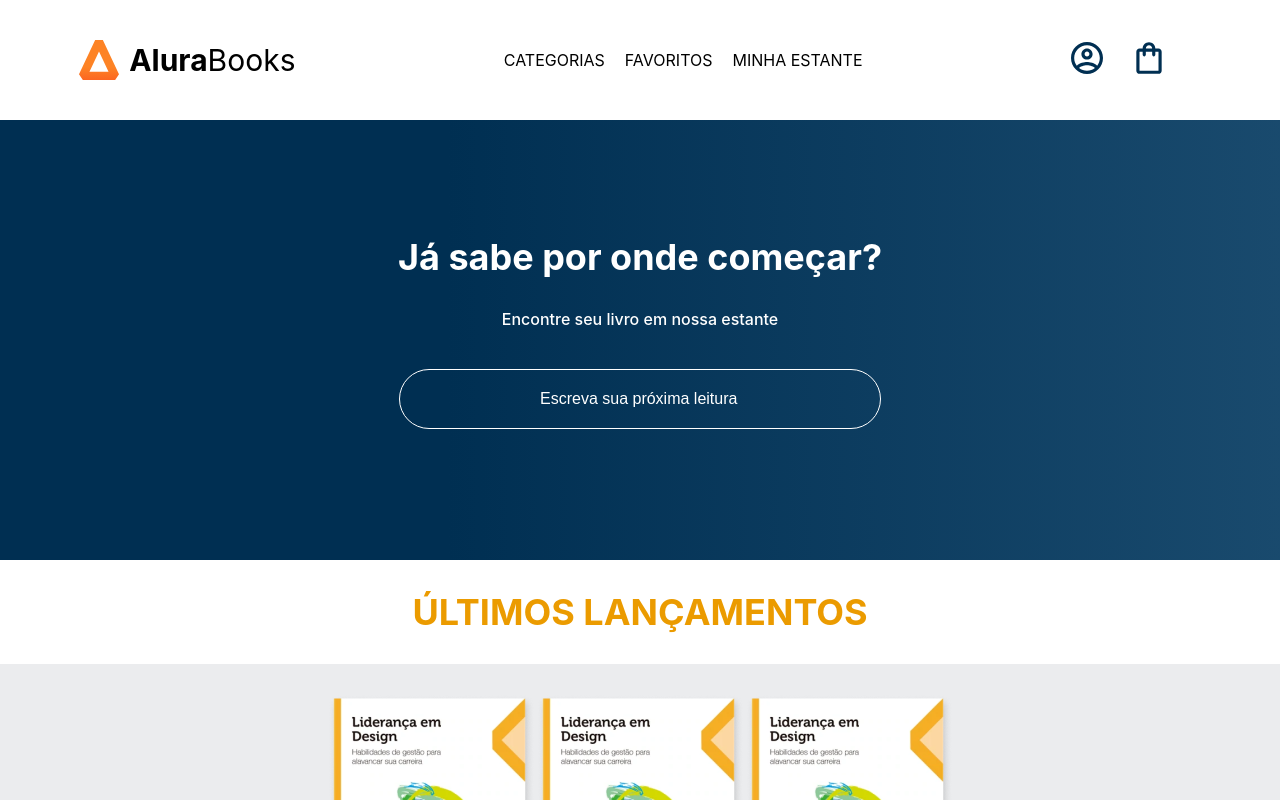
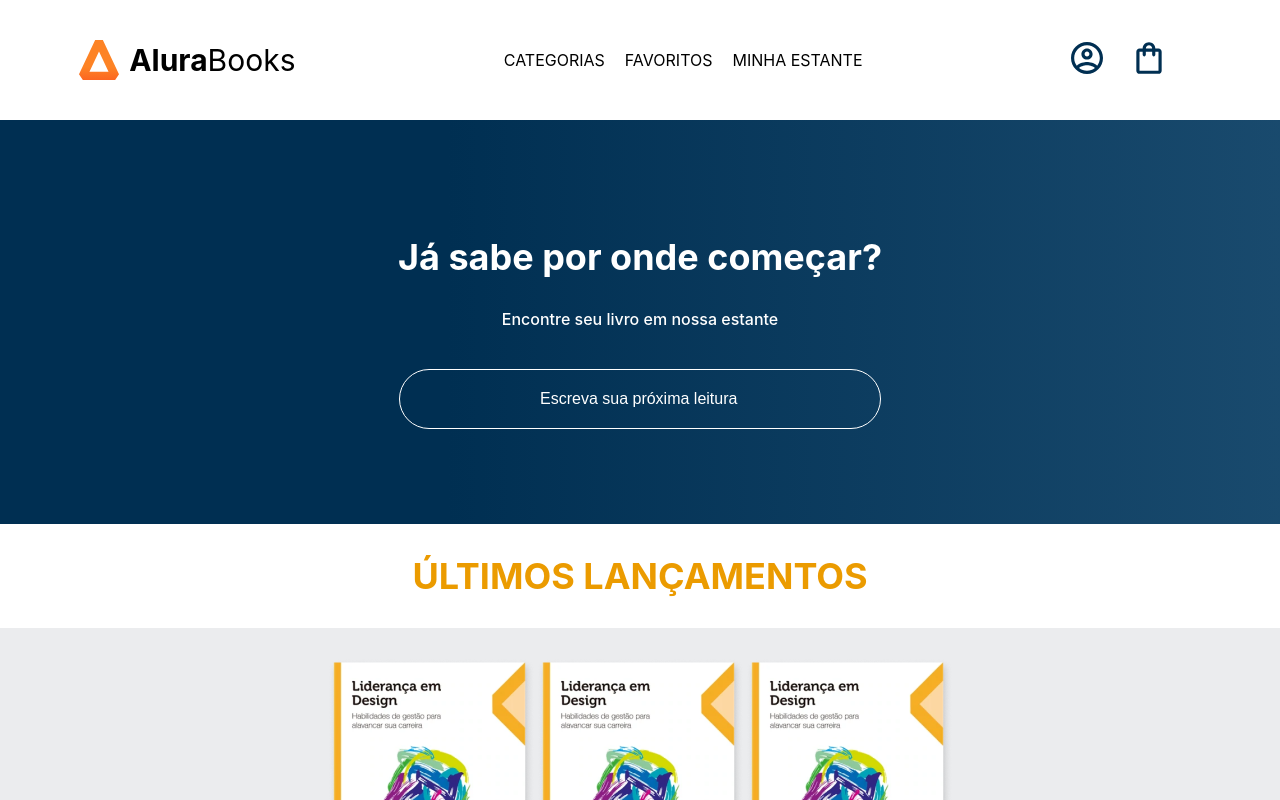
Before and after one commit to TatianePatriota/alura-books-react, a React (Create React App) app: page / in a window 1280 px wide. Shown: the top 800 px of the page. Built offline with nearby package versions, Linux system fonts and the light colour scheme.

Commit message:
removendo altura

```diff
--- a/src/Components/Search/index.jsx
+++ b/src/Components/Search/index.jsx
@@ -1,14 +1,13 @@
 import Input from "../Input";
 import styled from "styled-components";
 import { useState } from "react";
-import { books } from "./dadosPesquisa";
+import { books } from "./researchData";
 
 const StyledSearch = styled.section`
   background-image: linear-gradient(90deg, #002f52 35%, #326589 165%);
   color: #fff;
   text-align: center;
   padding: 85px 0;
-  height: 270px;
   width: 100%;
 `;
 
```
